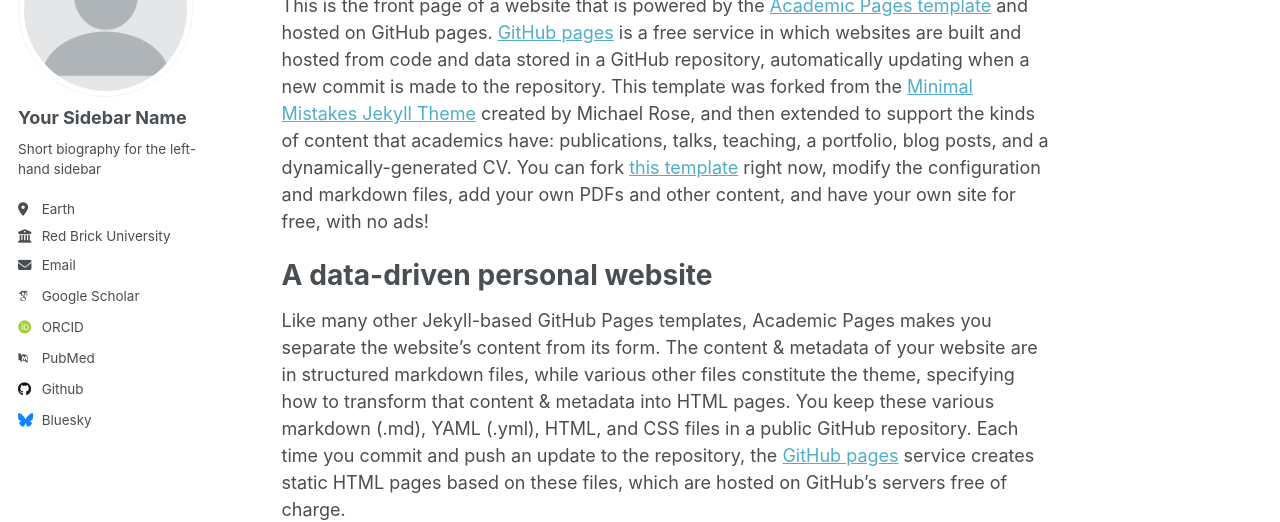
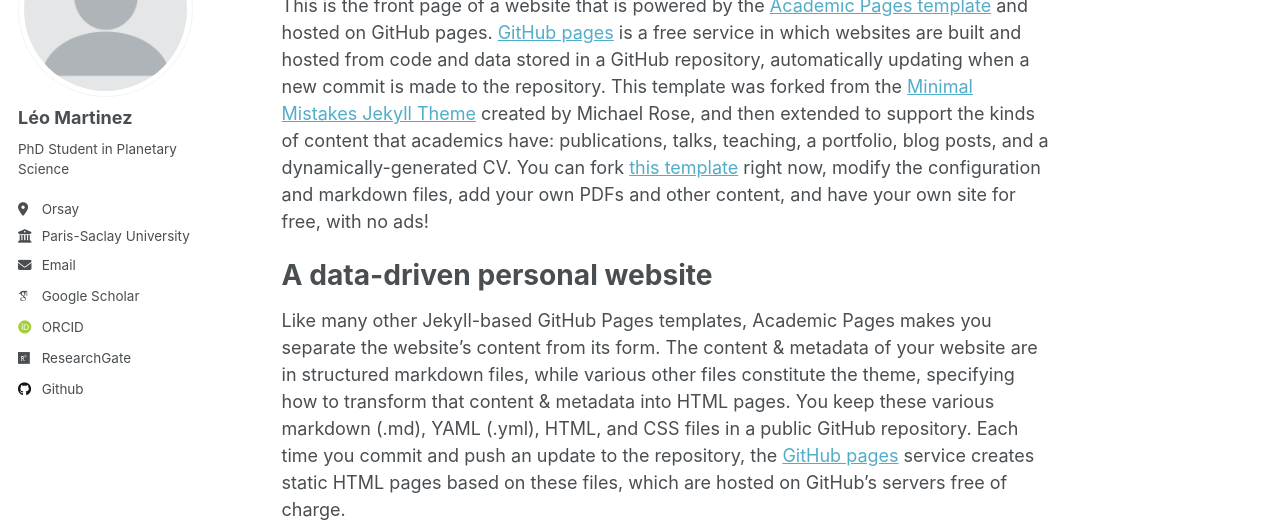
Before and after one commit to leomrtinez/leomrtinez.github.io, a Jekyll site: the page built from _pages/about.md, in a window 1280 px wide. Shown: the part 184-706 px from the top of the page. Built offline with Jekyll 4.4.1, drawn with Linux system fonts in a browser that asks for light colours; some web fonts are replaced.

Commit message:
profil update

```diff
--- a/_config.yml
+++ b/_config.yml
@@ -22,22 +22,22 @@
 author:
   # Biographic information
   avatar           : "profile.png"
-  name             : "Your Sidebar Name"
+  name             : "Léo Martinez"
   pronouns         : # example: "she/her"
-  bio              : "Short biography for the left-hand sidebar"
-  location         : "Earth"
-  employer         : "Red Brick University"
+  bio              : "PhD Student in Planetary Science"
+  location         : "Orsay"
+  employer         : "Paris-Saclay University"
   uri              : # URL
-  email            : "none@example.org"
+  email            : "leonard.martinez@universite-paris-saclay.fr"
 
   # Academic websites
   arxiv            : # URL - Update with the correct link to your profile
-  googlescholar    : "https://scholar.google.com/citations?user=PS_CX0AAAAAJ"
+  googlescholar    : "https://scholar.google.com/citations?user=g1__itUAAAAJ&hl=en&oi=sra"
   impactstory      : # URL
-  orcid            : "http://orcid.org/yourorcidurl"
+  orcid            : "https://orcid.org/0009-0009-4453-4083"
   semantic         : # URL
-  pubmed           : "https://www.ncbi.nlm.nih.gov/pubmed/?term=john+snow"
-  researchgate     : # URL
+  pubmed           : # URL
+  researchgate     : "https://www.researchgate.net/profile/Leo-Martinez-15"
   scopus           : # URL
 
   # Repositories and software development
@@ -49,7 +49,7 @@
   stackoverflow    : # User number or user number and name (i.e., use "1" or "1/jeff-atwood")
 
   # Social media
-  bluesky          : "bsky.app" # Replace this with you Bluesky username
+  bluesky          : # Replace this with you Bluesky username
   facebook         : # Username
   flickr           : # Username
   foursquare       : # Username
```
